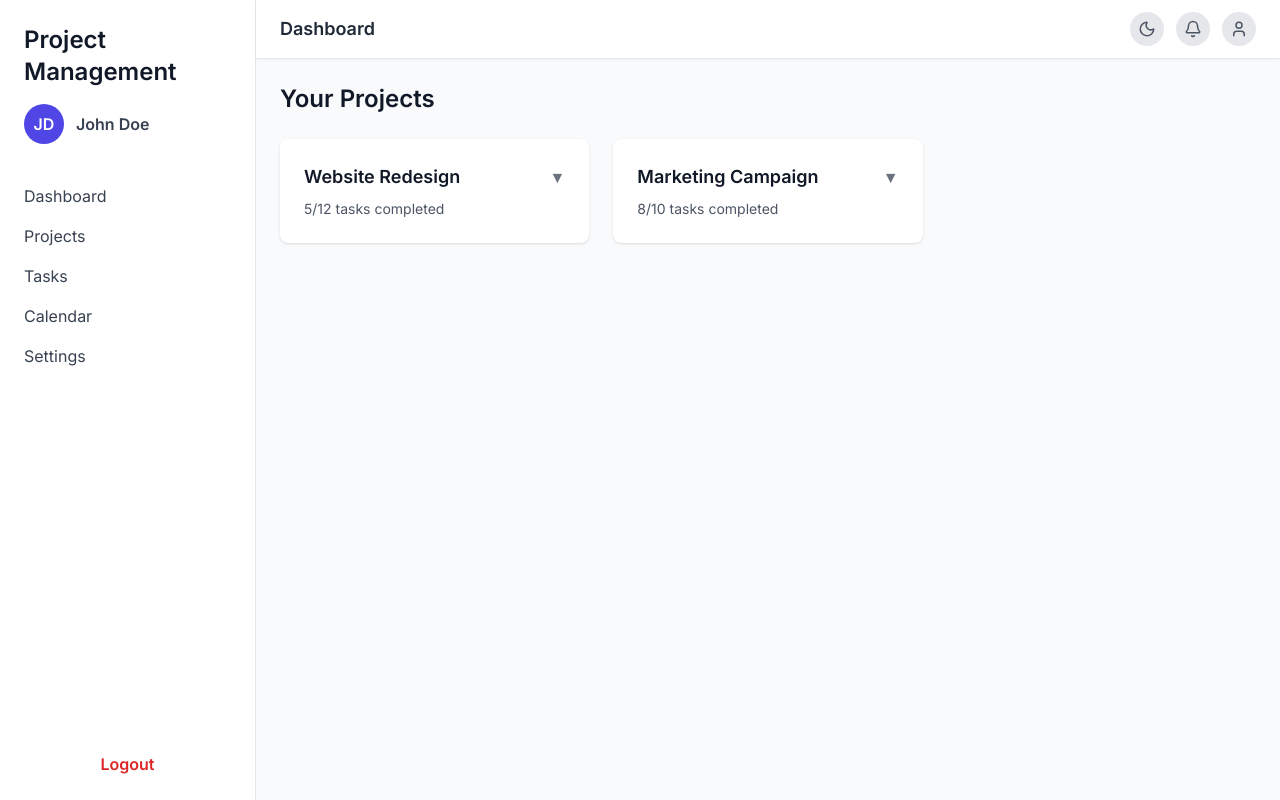
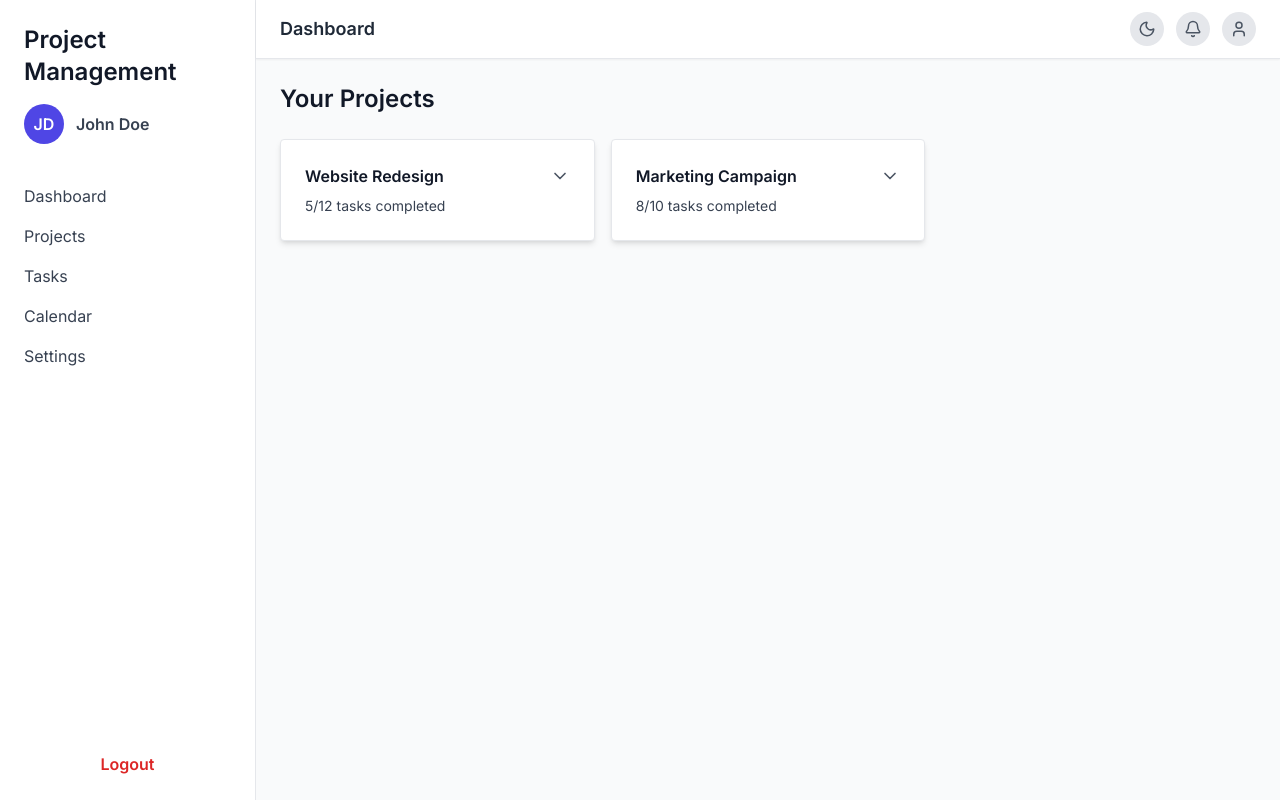
Before and after one commit to reedthedev13/Project-Management-SaaS-Clone, a React (Create React App) app: page /dashboard in a window 1280 px wide. Built offline with nearby package versions, Linux system fonts and the light colour scheme.

Commit message:
seperate dashboard card componenet

```diff
--- /dev/null
+++ b/src/components/DashboardCard.tsx
@@ -0,0 +1,87 @@
+import React, { useState } from "react";
+import { motion, AnimatePresence } from "framer-motion";
+import { ChevronDown } from "lucide-react";
+
+interface Task {
+  id: number;
+  title: string;
+  completed: boolean;
+}
+
+interface Project {
+  id: number;
+  title: string;
+  tasksCompleted: number;
+  tasksTotal: number;
+  tasks: Task[];
+}
+
+interface DashboardCardProps {
+  project: Project;
+}
+
+const DashboardCard: React.FC<DashboardCardProps> = ({ project }) => {
+  const [isExpanded, setIsExpanded] = useState(false);
+
+  return (
+    <motion.div
+      className="p-6 border rounded shadow-md bg-white dark:bg-gray-800"
+      whileHover={{ scale: 1.03, boxShadow: "0 10px 20px rgba(0,0,0,0.12)" }}
+      transition={{ type: "spring", stiffness: 300, damping: 20 }}
+    >
+      {/* Header */}
+      <div
+        className="flex justify-between items-center cursor-pointer"
+        onClick={() => setIsExpanded(!isExpanded)}
+      >
+        <h3 className="font-semibold text-gray-900 dark:text-gray-100">
+          {project.title}
+        </h3>
+
+        {/* Rotating & Hoverable Chevron */}
+        <motion.div
+          animate={{ rotate: isExpanded ? 180 : 0 }}
+          whileHover={{ scale: 1.2 }}
+          transition={{ duration: 0.3, type: "spring", stiffness: 300 }}
+        >
+          <ChevronDown size={20} className="text-gray-600 dark:text-gray-300" />
+        </motion.div>
+      </div>
+
+      {/* Progress */}
+      <div className="text-sm mt-2 text-gray-700 dark:text-gray-300">
+        {project.tasksCompleted}/{project.tasksTotal} tasks completed
+      </div>
+
+      {/* Smooth Slide Dropdown */}
+      <AnimatePresence initial={false}>
+        {isExpanded && (
+          <motion.ul
+            key="tasks"
+            initial={{ height: 0, opacity: 0 }}
+            animate={{ height: "auto", opacity: 1 }}
+            exit={{ height: 0, opacity: 0 }}
+            transition={{ duration: 0.3, ease: "easeInOut" }}
+            className="mt-2 overflow-hidden space-y-1"
+          >
+            {project.tasks.map((task) => (
+              <li
+                key={`${project.id}-${task.id}`}
+                className="flex justify-between items-center p-1 border rounded"
+              >
+                <span
+                  className={task.completed ? "line-through text-gray-400" : ""}
+                >
+                  {task.title}
+                </span>
+                <input type="checkbox" checked={task.completed} readOnly />
+              </li>
+            ))}
+          </motion.ul>
+        )}
+      </AnimatePresence>
+    </motion.div>
+  );
+};
+
+export default DashboardCard;
--- a/src/components/DashboardCards.tsx
+++ b/src/components/DashboardCards.tsx
@@ -1,6 +1,5 @@
-// DashboardCards.tsx
 import React from "react";
-import { motion, AnimatePresence } from "framer-motion";
+import DashboardCard from "./DashboardCard";
 
 interface Task {
   id: number;
@@ -18,71 +17,14 @@ interface Project {
 
 interface DashboardCardsProps {
   projects: Project[];
-  expandedId: number | null;
-  onToggle: (id: number) => void;
 }
 
-const DashboardCards: React.FC<DashboardCardsProps> = ({
-  projects,
-  expandedId,
-  onToggle,
-}) => {
+const DashboardCards: React.FC<DashboardCardsProps> = ({ projects }) => {
   return (
-    <div className="grid gap-6 sm:grid-cols-2 lg:grid-cols-3">
-      {projects.map((project) => {
-        const isExpanded = expandedId === project.id;
-        return (
-          <div
-            key={project.id}
-            className="bg-white dark:bg-gray-800 rounded-lg shadow p-6"
-          >
-            <div className="flex justify-between items-center">
-              <h3 className="text-lg font-semibold text-gray-900 dark:text-gray-100">
-                {project.title}
-              </h3>
-              <button
-                onClick={() => onToggle(project.id)}
-                className="text-gray-500 hover:text-gray-700 dark:hover:text-gray-300"
-              >
-                ▼
-              </button>
-            </div>
-
-            <p className="text-sm text-gray-600 dark:text-gray-400 mt-2">
-              {project.tasksCompleted}/{project.tasksTotal} tasks completed
-            </p>
-
-            <AnimatePresence>
-              {isExpanded && (
-                <motion.div
-                  initial={{ height: 0, opacity: 0 }}
-                  animate={{ height: "auto", opacity: 1 }}
-                  exit={{ height: 0, opacity: 0 }}
-                  transition={{ duration: 0.3 }}
-                  className="overflow-hidden mt-4"
-                >
-                  {project.tasks.map((task) => (
-                    <div
-                      key={task.id}
-                      className="flex items-center gap-2 py-1 border-b border-gray-200 dark:border-gray-700 last:border-0"
-                    >
-                      <input
-                        type="checkbox"
-                        checked={task.completed}
-                        readOnly
-                        className="form-checkbox"
-                      />
-                      <span className="text-gray-800 dark:text-gray-200">
-                        {task.title}
-                      </span>
-                    </div>
-                  ))}
-                </motion.div>
-              )}
-            </AnimatePresence>
-          </div>
-        );
-      })}
+    <div className="grid grid-cols-1 md:grid-cols-2 lg:grid-cols-3 gap-4">
+      {projects.map((project) => (
+        <DashboardCard key={project.id} project={project} />
+      ))}
     </div>
   );
 };
--- a/src/pages/Dashboard.tsx
+++ b/src/pages/Dashboard.tsx
@@ -1,12 +1,10 @@
-// Dashboard.tsx
-import React, { useState } from "react";
+// src/pages/Dashboard.tsx
+import React from "react";
 import AnimatedWrapper from "../components/AnimatedWrapper";
 import DashboardLayout from "../components/DashboardLayout";
 import DashboardCards from "../components/DashboardCards";
 
 const Dashboard: React.FC = () => {
-  const [expandedId, setExpandedId] = useState<number | null>(null);
-
   const mockProjects = [
     {
       id: 1,
@@ -32,21 +30,15 @@ const Dashboard: React.FC = () => {
     },
   ];
 
-  const handleToggle = (id: number) => {
-    setExpandedId((prev) => (prev === id ? null : id));
-  };
-
   return (
     <AnimatedWrapper>
       <DashboardLayout title="Dashboard">
         <h2 className="text-2xl font-bold mb-6 text-gray-900 dark:text-gray-100">
           Your Projects
         </h2>
-        <DashboardCards
-          projects={mockProjects}
-          expandedId={expandedId}
-          onToggle={handleToggle}
-        />
+
+        {/* Only pass projects now, no expandedId or onToggle */}
+        <DashboardCards projects={mockProjects} />
       </DashboardLayout>
     </AnimatedWrapper>
   );
```
